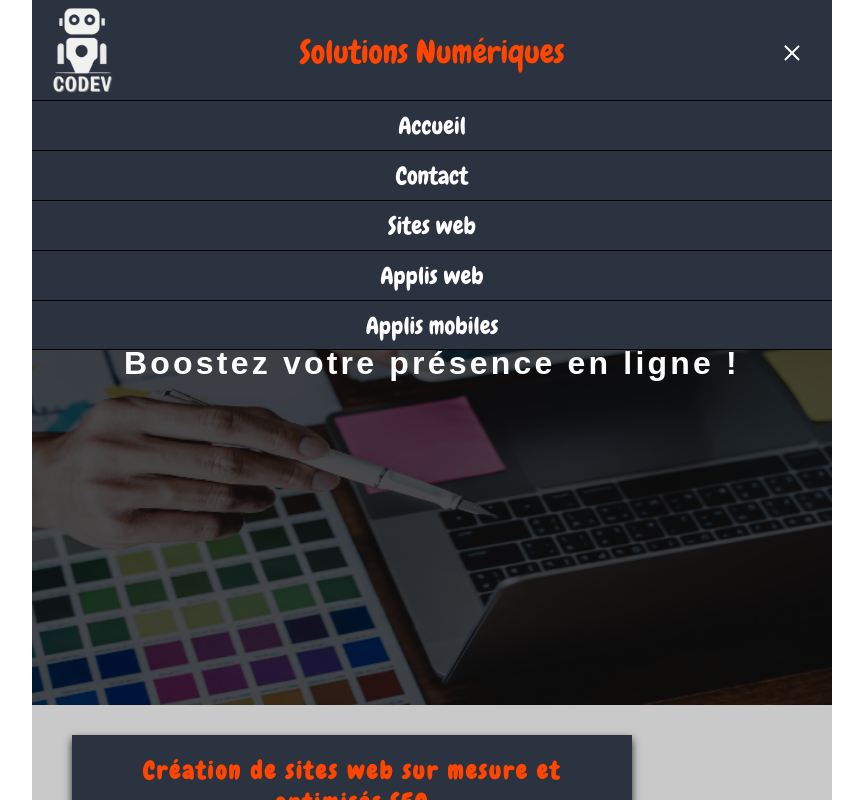
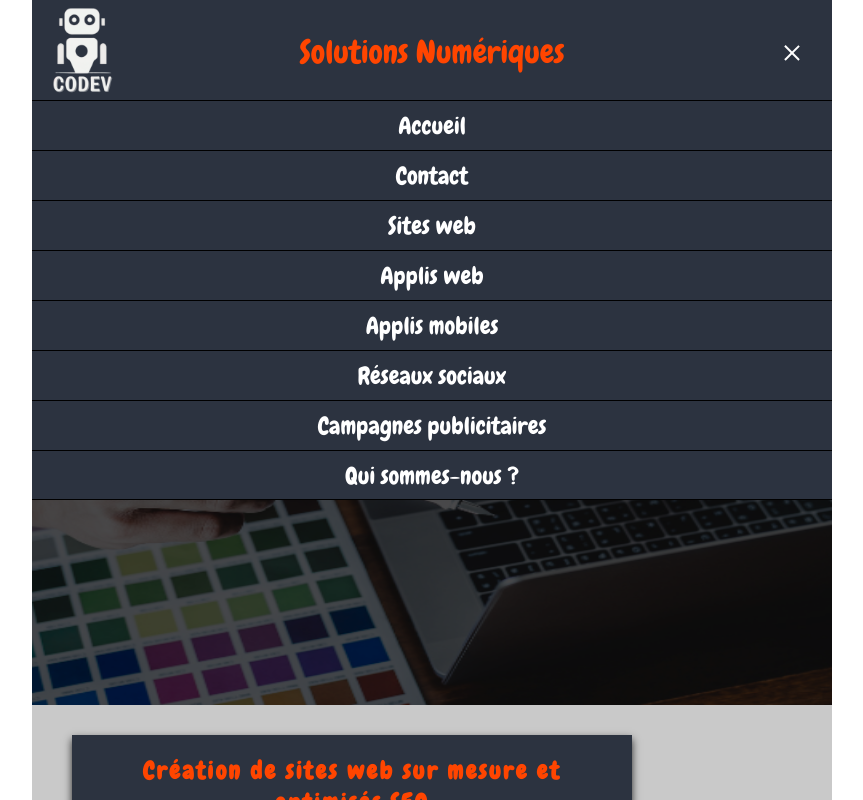
Before and after one commit to AdrienW86/Codev2, a Next.js app: page / in a window 1280 px wide. Both pictures are taken after a click on the button "Ouvrir le menu". Shown: the top 800 px of the page, without its empty margins (208-1071 px from the left). Built offline with nearby package versions, Linux system fonts and the light colour scheme; a web font is replaced by a local one.

Commit message:
mise en ligne

```diff
--- a/components/Banner/banner.module.css
+++ b/components/Banner/banner.module.css
@@ -22,7 +22,7 @@
     text-align: center;
     top: 40%;
     z-index: 2;
-    color: rgb(255, 255, 255);
+    color: var(--second);
     font-size: 2em;
     letter-spacing: 0.1em;;
     font-family: var(--spice)
--- a/components/Header/Header.jsx
+++ b/components/Header/Header.jsx
@@ -54,6 +54,9 @@ export default function Header() {
             <li className={styles.li}><Link href="/web" onClick={toggleMenu}>Sites web</Link></li>
             <li className={styles.li}><Link href="/appli" onClick={toggleMenu}>Applis web</Link></li>
             <li className={styles.li}><Link href="/mobiles" onClick={toggleMenu}>Applis mobiles</Link></li>
+            <li className={styles.li}><Link href="/mobiles" onClick={toggleMenu}>Réseaux sociaux</Link></li>
+            <li className={styles.li}><Link href="/appli" onClick={toggleMenu}>Campagnes publicitaires</Link></li>
+                      <li className={styles.li}><Link href="/appli" onClick={toggleMenu}>Qui sommes-nous ?</Link></li>
 
           </ul>
         </nav>
--- a/components/Header/header.module.css
+++ b/components/Header/header.module.css
@@ -86,7 +86,7 @@
     position: absolute;
     z-index: 20;
     top: 100px;
-    height: 250px;
+    height: 400px;
     width: 100%;
     list-style: none;
     background-color: #2c3340;
```
